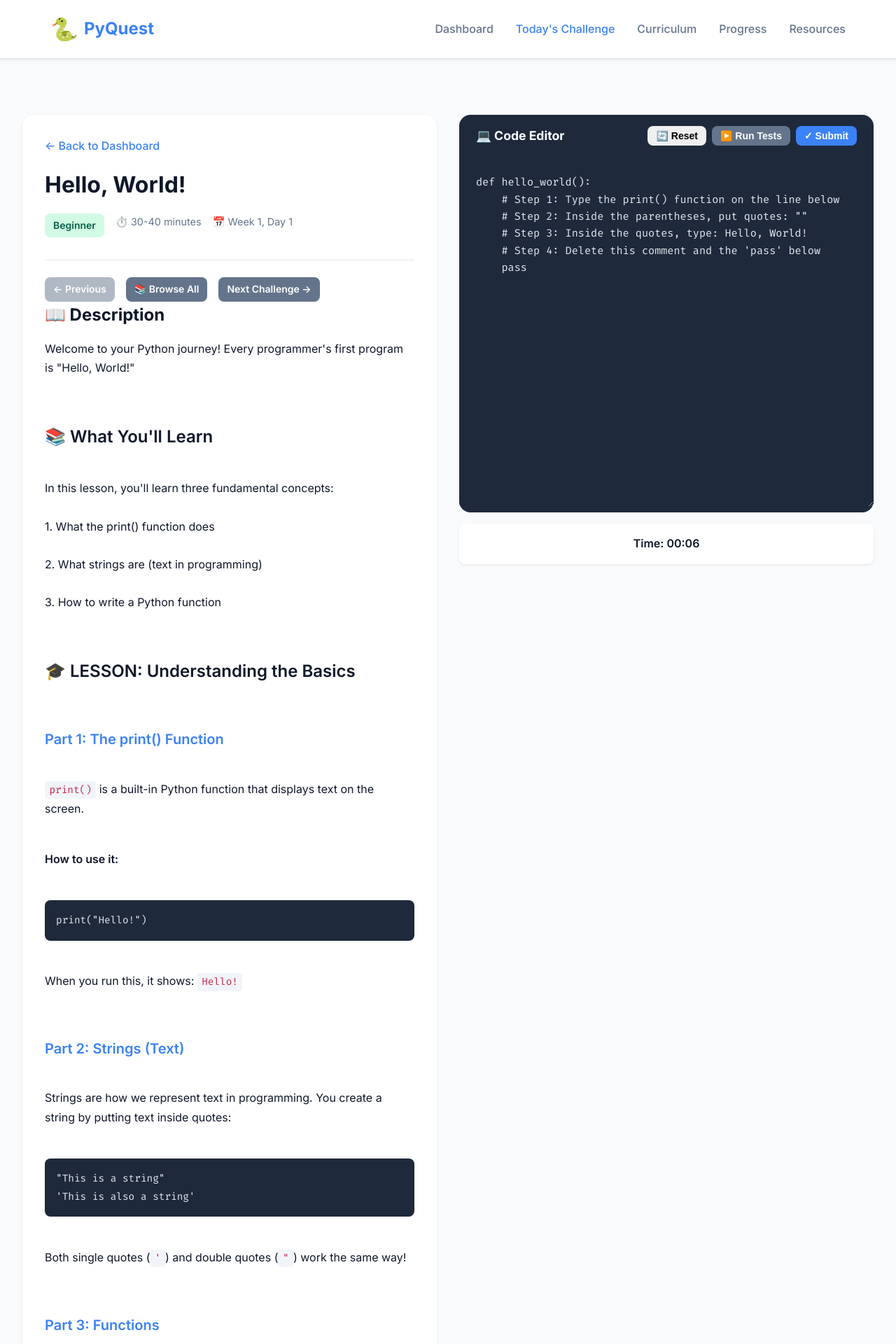
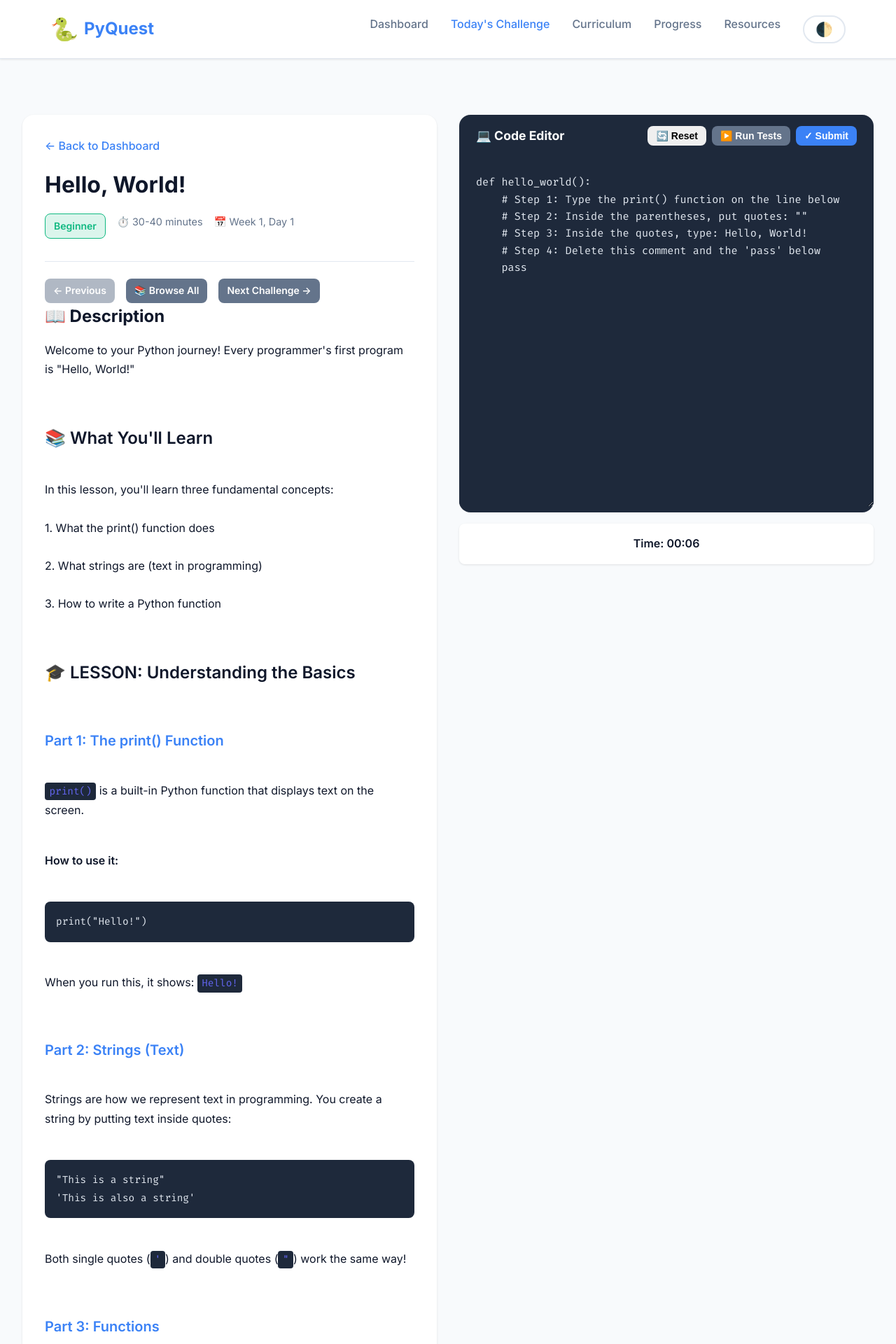
Before and after one commit to josie-cline/python-learning-platform, a Flask app: page /challenge in a window 1280 px wide. Shown: the top 1920 px of the page at 70% size. Run offline with Flask 3, Linux system fonts and the light colour scheme.

Commit message:
Add light/dark mode toggle with theme switcher
FEATURE: Theme Toggle

User can now switch between light and dark mode from any page!

NEW FUNCTIONALITY:
- 🌓 Theme toggle button in navbar (all pages)
- 💾 Preference saved in localStorage (persists across sessions)
- 🎨 Smooth transitions between themes
- ☀️ Icon changes: 🌓 (light mode) ↔️ ☀️ (dark mode)

CSS UPDATES:
- Dual theme variables (light + dark)
- Dark mode: Deep blues/grays with high contrast
- Light mode: Original clean design
- Fixed hardcoded colors to use CSS variables
- Difficulty badges work in both modes
- Code blocks optimized for both themes

TEMPLATES UPDATED:
- index.html, challenge.html, browse.html
- practice.html, tools.html, progress.html
- curriculum.html, resources.html

JAVASCRIPT:
- toggleTheme() function to switch modes
- Auto-loads saved preference on page load
- Updates toggle icon dynamically

DARK MODE COLORS:
- Background: Deep navy (#0f172a)
- Surface: Slate (#1e293b)
- Text: Light (#f1f5f9)
- Code: GitHub dark theme
- Smooth transitions (0.3s ease)

Click the 🌓 button in navbar to toggle!

Co-authored-by: Cursor <cursoragent@cursor.com>

```diff
--- a/static/css/style.css
+++ b/static/css/style.css
@@ -1,6 +1,7 @@
 /* PyQuest - Modern Learning Platform Styles */
 
 :root {
+    /* Light Mode (Default) */
     --primary: #3b82f6;
     --primary-dark: #2563eb;
     --secondary: #8b5cf6;
@@ -15,6 +16,28 @@
     --shadow: rgba(0, 0, 0, 0.1);
     --code-bg: #1e293b;
     --code-text: #e2e8f0;
+    --hover-bg: #f1f5f9;
+    --accent: #6366f1;
+}
+
+/* Dark Mode */
+[data-theme="dark"] {
+    --primary: #60a5fa;
+    --primary-dark: #3b82f6;
+    --secondary: #a78bfa;
+    --success: #34d399;
+    --warning: #fbbf24;
+    --error: #f87171;
+    --background: #0f172a;
+    --surface: #1e293b;
+    --text: #f1f5f9;
+    --text-secondary: #94a3b8;
+    --border: #334155;
+    --shadow: rgba(0, 0, 0, 0.5);
+    --code-bg: #0d1117;
+    --code-text: #e6edf3;
+    --hover-bg: #2d3a4d;
+    --accent: #818cf8;
 }
 
 * {
@@ -233,18 +256,21 @@ body {
 }
 
 .difficulty-badge.beginner {
-    background: #d1fae5;
-    color: #065f46;
+    background: rgba(16, 185, 129, 0.15);
+    color: var(--success);
+    border: 1px solid var(--success);
 }
 
 .difficulty-badge.intermediate {
-    background: #fef3c7;
-    color: #92400e;
+    background: rgba(245, 158, 11, 0.15);
+    color: var(--warning);
+    border: 1px solid var(--warning);
 }
 
 .difficulty-badge.advanced {
-    background: #fee2e2;
-    color: #991b1b;
+    background: rgba(239, 68, 68, 0.15);
+    color: var(--error);
+    border: 1px solid var(--error);
 }
 
 /* Buttons */
@@ -369,7 +395,7 @@ body {
 }
 
 .progress-fill {
-    background: white;
+    background: linear-gradient(90deg, var(--primary), var(--secondary));
     height: 100%;
     border-radius: 0.75rem;
     transition: width 0.5s ease;
@@ -437,13 +463,14 @@ body {
 }
 
 .hints-section {
-    background: #fef3c7;
+    background: rgba(245, 158, 11, 0.1);
     padding: 1.5rem;
     border-radius: 0.5rem;
+    border: 1px solid var(--border);
 }
 
 .hint-item {
-    background: white;
+    background: var(--surface);
     padding: 1rem;
     border-radius: 0.5rem;
     margin-bottom: 1rem;
@@ -530,8 +557,8 @@ body {
 }
 
 .test-summary.failure {
-    background: #fee2e2;
-    color: #991b1b;
+    background: rgba(239, 68, 68, 0.15);
+    color: var(--error);
 }
 
 .test-result {
@@ -542,13 +569,15 @@ body {
 }
 
 .test-result.success {
-    background: #f0fdf4;
+    background: rgba(16, 185, 129, 0.1);
     border-color: var(--success);
+    color: var(--text);
 }
 
 .test-result.failure {
-    background: #fef2f2;
+    background: rgba(239, 68, 68, 0.1);
     border-color: var(--error);
+    color: var(--text);
 }
 
 .success-message {
@@ -978,12 +1007,12 @@ body {
 }
 
 .markdown-content code {
-    background: #f1f5f9;
+    background: var(--code-bg);
     padding: 0.2rem 0.4rem;
     border-radius: 0.25rem;
     font-family: 'Fira Code', monospace;
     font-size: 0.9em;
-    color: #c7254e;
+    color: var(--accent);
 }
 
 .markdown-content pre {
@@ -1381,11 +1410,12 @@ body {
 }
 
 .reference-card code {
-    background: #f1f5f9;
+    background: var(--code-bg);
     padding: 0.2rem 0.4rem;
     border-radius: 0.25rem;
     font-family: 'Fira Code', monospace;
     font-size: 0.875rem;
+    color: var(--accent);
 }
 
 .tools-cta {
@@ -1488,3 +1518,39 @@ body {
     padding: 2rem;
     font-style: italic;
 }
+
+/* Theme Toggle */
+.theme-toggle {
+    background: var(--surface);
+    border: 2px solid var(--border);
+    border-radius: 2rem;
+    padding: 0.375rem 1rem;
+    cursor: pointer;
+    display: flex;
+    align-items: center;
+    gap: 0.5rem;
+    transition: all 0.3s ease;
+    font-size: 1.25rem;
+}
+
+.theme-toggle:hover {
+    background: var(--hover-bg);
+    border-color: var(--primary);
+}
+
+.theme-toggle-icon {
+    transition: transform 0.3s ease;
+}
+
+.theme-toggle:hover .theme-toggle-icon {
+    transform: rotate(180deg);
+}
+
+/* Smooth theme transition */
+body {
+    transition: background-color 0.3s ease, color 0.3s ease;
+}
+
+.navbar, .card, .stat-card, .action-card, .challenge-card {
+    transition: background-color 0.3s ease, border-color 0.3s ease;
+}
--- a/static/js/app.js
+++ b/static/js/app.js
@@ -1,4 +1,32 @@
 // PyQuest - Frontend JavaScript
+
+// Theme Toggle
+function toggleTheme() {
+    const html = document.documentElement;
+    const currentTheme = html.getAttribute('data-theme');
+    const newTheme = currentTheme === 'dark' ? 'light' : 'dark';
+
+    html.setAttribute('data-theme', newTheme);
+    localStorage.setItem('theme', newTheme);
+
+    // Update icon
+    const icon = document.querySelector('.theme-toggle-icon');
+    if (icon) {
+        icon.textContent = newTheme === 'dark' ? '☀️' : '🌓';
+    }
+}
+
+// Load saved theme on page load
+(function() {
+    const savedTheme = localStorage.getItem('theme') || 'light';
+    document.documentElement.setAttribute('data-theme', savedTheme);
+
+    // Update icon if toggle exists
+    const icon = document.querySelector('.theme-toggle-icon');
+    if (icon) {
+        icon.textContent = savedTheme === 'dark' ? '☀️' : '🌓';
+    }
+})();
 
 // Smooth scroll for anchor links
 document.querySelectorAll('a[href^="#"]').forEach(anchor => {
--- a/templates/browse.html
+++ b/templates/browse.html
@@ -21,6 +21,9 @@
                 <a href="/practice" class="nav-link">Practice</a>
                 <a href="/tools" class="nav-link">Tools</a>
                 <a href="/progress" class="nav-link">Progress</a>
+                <button class="theme-toggle" onclick="toggleTheme()" aria-label="Toggle theme">
+                    <span class="theme-toggle-icon">🌓</span>
+                </button>
             </div>
         </div>
     </nav>
--- a/templates/challenge.html
+++ b/templates/challenge.html
@@ -20,6 +20,9 @@
                 <a href="/curriculum" class="nav-link">Curriculum</a>
                 <a href="/progress" class="nav-link">Progress</a>
                 <a href="/resources" class="nav-link">Resources</a>
+                <button class="theme-toggle" onclick="toggleTheme()" aria-label="Toggle theme">
+                    <span class="theme-toggle-icon">🌓</span>
+                </button>
             </div>
         </div>
     </nav>
--- a/templates/curriculum.html
+++ b/templates/curriculum.html
@@ -20,6 +20,9 @@
                 <a href="/curriculum" class="nav-link active">Curriculum</a>
                 <a href="/progress" class="nav-link">Progress</a>
                 <a href="/resources" class="nav-link">Resources</a>
+                <button class="theme-toggle" onclick="toggleTheme()" aria-label="Toggle theme">
+                    <span class="theme-toggle-icon">🌓</span>
+                </button>
             </div>
         </div>
     </nav>
--- a/templates/index.html
+++ b/templates/index.html
@@ -21,6 +21,9 @@
                 <a href="/practice" class="nav-link">Practice</a>
                 <a href="/tools" class="nav-link">Tools</a>
                 <a href="/progress" class="nav-link">Progress</a>
+                <button class="theme-toggle" onclick="toggleTheme()" aria-label="Toggle theme">
+                    <span class="theme-toggle-icon">🌓</span>
+                </button>
             </div>
         </div>
     </nav>
--- a/templates/practice.html
+++ b/templates/practice.html
@@ -21,6 +21,9 @@
                 <a href="/practice" class="nav-link active">Practice</a>
                 <a href="/tools" class="nav-link">Tools</a>
                 <a href="/progress" class="nav-link">Progress</a>
+                <button class="theme-toggle" onclick="toggleTheme()" aria-label="Toggle theme">
+                    <span class="theme-toggle-icon">🌓</span>
+                </button>
             </div>
         </div>
     </nav>
--- a/templates/progress.html
+++ b/templates/progress.html
@@ -20,6 +20,9 @@
                 <a href="/curriculum" class="nav-link">Curriculum</a>
                 <a href="/progress" class="nav-link active">Progress</a>
                 <a href="/resources" class="nav-link">Resources</a>
+                <button class="theme-toggle" onclick="toggleTheme()" aria-label="Toggle theme">
+                    <span class="theme-toggle-icon">🌓</span>
+                </button>
             </div>
         </div>
     </nav>
--- a/templates/resources.html
+++ b/templates/resources.html
@@ -20,6 +20,9 @@
                 <a href="/curriculum" class="nav-link">Curriculum</a>
                 <a href="/progress" class="nav-link">Progress</a>
                 <a href="/resources" class="nav-link active">Resources</a>
+                <button class="theme-toggle" onclick="toggleTheme()" aria-label="Toggle theme">
+                    <span class="theme-toggle-icon">🌓</span>
+                </button>
             </div>
         </div>
     </nav>
--- a/templates/tools.html
+++ b/templates/tools.html
@@ -21,6 +21,9 @@
                 <a href="/practice" class="nav-link">Practice</a>
                 <a href="/tools" class="nav-link active">Tools</a>
                 <a href="/progress" class="nav-link">Progress</a>
+                <button class="theme-toggle" onclick="toggleTheme()" aria-label="Toggle theme">
+                    <span class="theme-toggle-icon">🌓</span>
+                </button>
             </div>
         </div>
     </nav>
```
